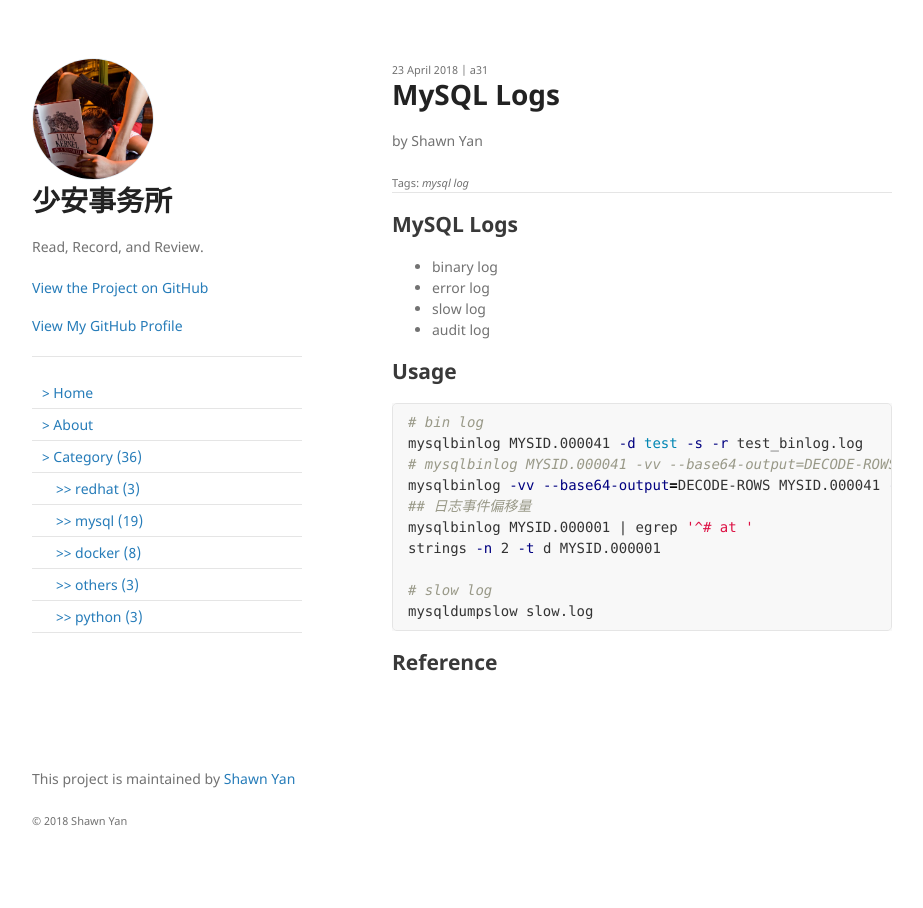
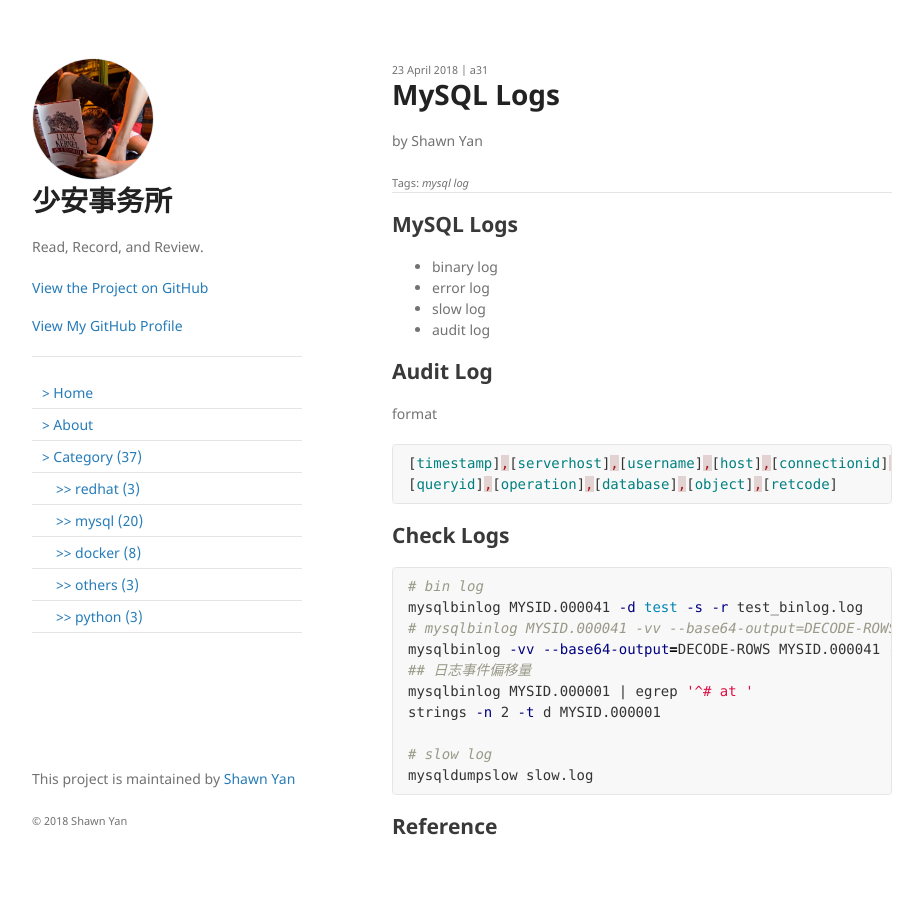
Before and after one commit to shawn0915/shawnyan.github.io, a Jekyll site: the page built from _posts/mysql/2018-04-24-mysql-log.md, in a window 1280 px wide. Shown: the whole page, without its empty margins (178-1101 px from the left). Built offline with Jekyll 4.4.1, drawn with Linux system fonts in a browser that asks for light colours.

````diff
--- a/_posts/mysql/2018-04-24-mysql-log.md
+++ b/_posts/mysql/2018-04-24-mysql-log.md
@@ -15,7 +15,16 @@ excerpt: a31
 - slow log
 - audit log
 
-## Usage
+## Audit Log
+
+format
+
+```yaml
+[timestamp],[serverhost],[username],[host],[connectionid],
+[queryid],[operation],[database],[object],[retcode]
+```
+
+## Check Logs
 
 ```bash
 # bin log
--- /dev/null
+++ b/category/mongodb.html
@@ -0,0 +1,5 @@
+---
+layout: category_detail
+title: MongoDB
+category: mongodb
+---
````
Also changed, not shown: _posts/mysql/2018-04-24-mysql-monitor-item.md (added, +60 -0 lines).
